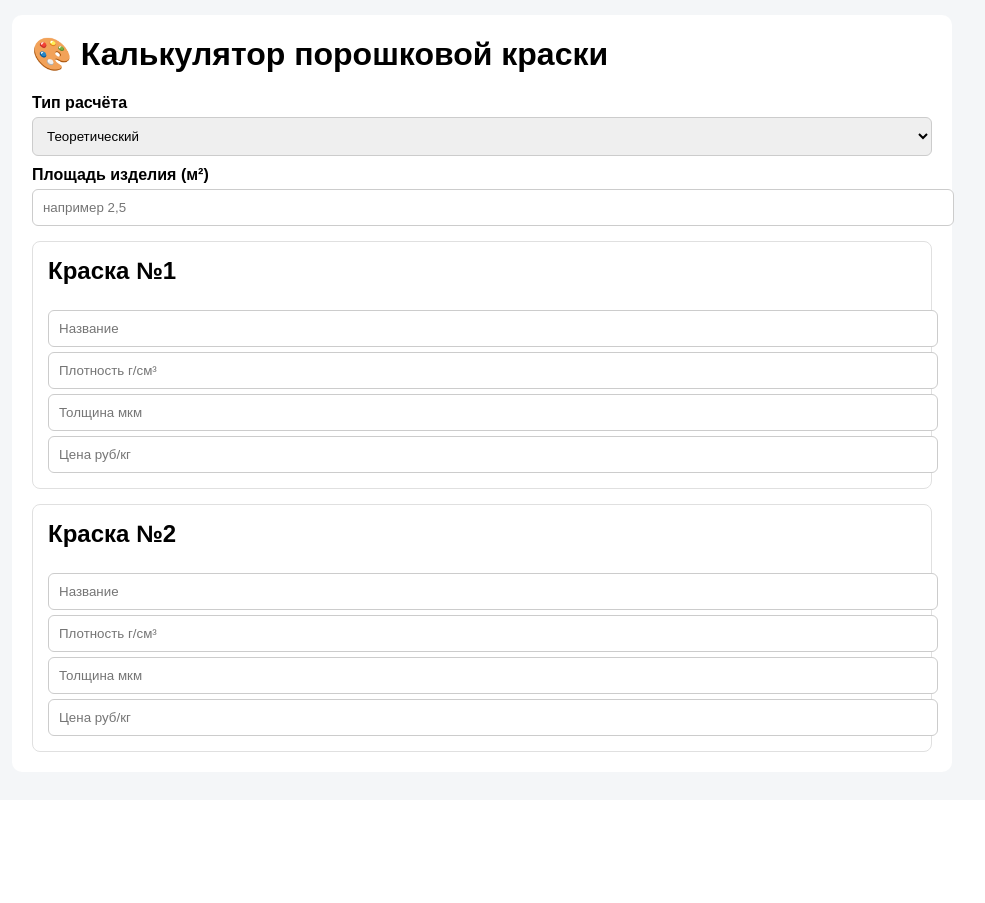
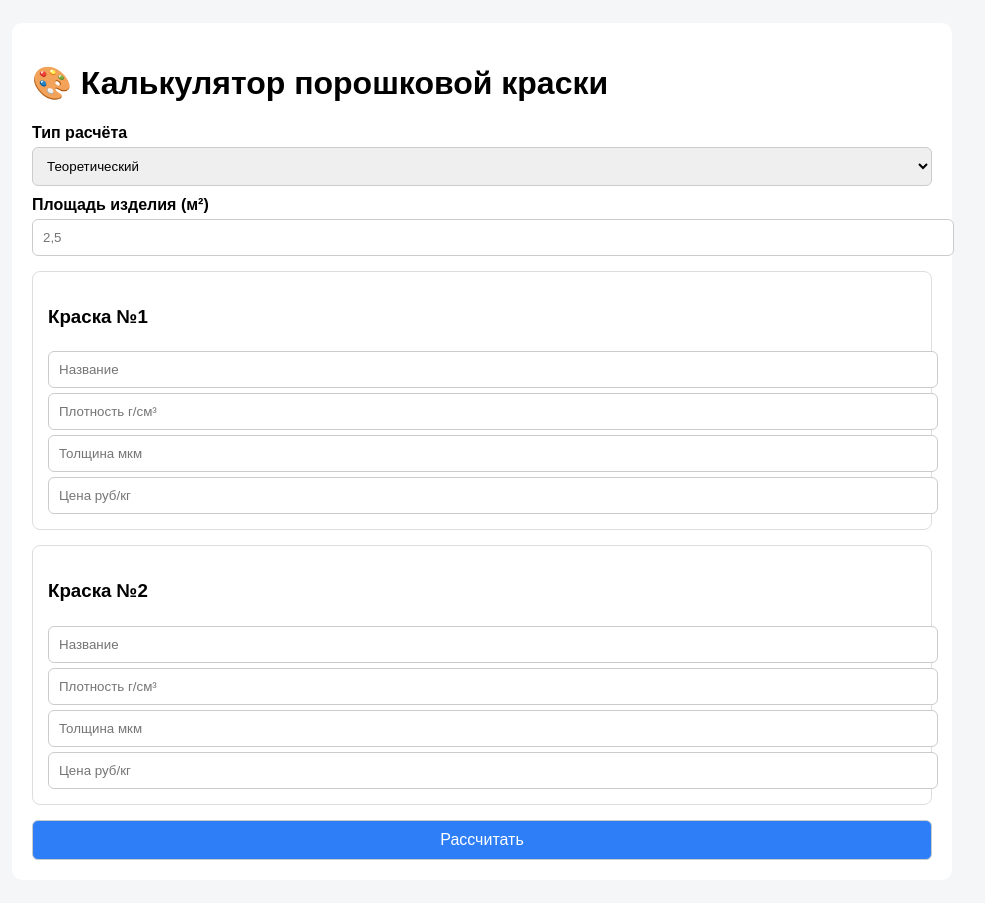
Before and after one commit to 10n1ck-cmd/paint-calculator-bot, a Flask app: page / in a window 1280 px wide. Shown: the whole page, without its empty margins (158-1143 px from the left). Before the commit the page ends 752 px from the top, so only its background shows below. Run offline with Flask 3, Linux system fonts and the light colour scheme.

Commit message:
Update index.html

```diff
--- a/templates/index.html
+++ b/templates/index.html
@@ -3,52 +3,22 @@
 <head>
 <meta charset="UTF-8">
 <title>Калькулятор порошковой краски</title>
-<meta name="viewport" content="width=device-width, initial-scale=1.0">
+<meta name="viewport" content="width=device-width, initial-scale=1">
 
 <style>
-body{
-    font-family: Arial, sans-serif;
-    background:#f4f6f8;
-    margin:0;
-    padding:15px;
-}
-.container{
-    max-width:900px;
-    margin:auto;
-    background:#fff;
-    padding:20px;
-    border-radius:10px;
-}
-h1,h2{margin-top:0}
-label{display:block;margin-top:10px;font-weight:bold}
-input,select,button{
-    width:100%;
-    padding:10px;
-    margin-top:5px;
-    border-radius:6px;
-    border:1px solid #ccc;
-}
-button{
-    background:#2d7ef7;
-    color:#fff;
-    font-size:16px;
-    cursor:pointer;
-}
-button:hover{background:#1f66d1}
-.block{
-    border:1px solid #e0e0e0;
-    padding:15px;
-    margin-top:15px;
-    border-radius:8px;
-}
+body{font-family:Arial;background:#f4f6f8;padding:15px}
+.container{max-width:900px;margin:auto;background:#fff;padding:20px;border-radius:10px}
+label{font-weight:bold;margin-top:10px;display:block}
+input,select,button{width:100%;padding:10px;margin-top:5px;border-radius:6px;border:1px solid #ccc}
+button{background:#2d7ef7;color:#fff;font-size:16px;margin-top:15px}
+.block{border:1px solid #ddd;padding:15px;border-radius:8px;margin-top:15px}
 .hidden{display:none}
-.result{
-    background:#f0f7ff;
-    padding:15px;
-    border-radius:8px;
-    margin-top:20px;
-    white-space:pre-wrap;
-}
+table{width:100%;border-collapse:collapse;margin-top:20px}
+th,td{border:1px solid #ccc;padding:8px;text-align:center}
+.good{background:#e6ffe6;font-weight:bold}
+.bad{background:#ffecec}
+.actions{display:flex;gap:10px;margin-top:15px}
+.actions button{flex:1}
 </style>
 </head>
 
@@ -58,17 +28,17 @@ button:hover{background:#1f66d1}
 
 <label>Тип расчёта</label>
 <select id="calcType" onchange="toggleCalc()">
-    <option value="theoretical">Теоретический</option>
-    <option value="practical">Практический</option>
+<option value="theoretical">Теоретический</option>
+<option value="practical">Практический</option>
 </select>
 
 <label>Площадь изделия (м²)</label>
-<input id="product_area" type="text" inputmode="decimal" placeholder="например 2,5">
+<input id="product_area" inputmode="decimal" placeholder="2,5">
 
 <!-- ТЕОРЕТИЧЕСКИЙ -->
-<div id="theoreticalBlock">
+<div id="theoretical">
 <div class="block">
-<h2>Краска №1</h2>
+<h3>Краска №1</h3>
 <input id="p1_name" placeholder="Название">
 <input id="p1_density" placeholder="Плотность г/см³">
 <input id="p1_thickness" placeholder="Толщина мкм">
@@ -76,10 +46,146 @@ button:hover{background:#1f66d1}
 </div>
 
 <div class="block">
-<h2>Краска №2</h2>
+<h3>Краска №2</h3>
 <input id="p2_name" placeholder="Название">
 <input id="p2_density" placeholder="Плотность г/см³">
 <input id="p2_thickness" placeholder="Толщина мкм">
 <input id="p2_price" placeholder="Цена руб/кг">
 </div>
 </div>
+
+<!-- ПРАКТИЧЕСКИЙ -->
+<div id="practical" class="hidden">
+<div class="block">
+<h3>Краска №1</h3>
+<input id="p1p_name" placeholder="Название">
+<input id="p1_real" placeholder="Фактический расход кг">
+<input id="p1p_price" placeholder="Цена руб/кг">
+</div>
+
+<div class="block">
+<h3>Краска №2</h3>
+<input id="p2p_name" placeholder="Название">
+<input id="p2_real" placeholder="Фактический расход кг">
+<input id="p2p_price" placeholder="Цена руб/кг">
+</div>
+</div>
+
+<button onclick="calculate()">Рассчитать</button>
+
+<div id="out" class="hidden">
+<table>
+<thead id="tableHead"></thead>
+<tbody id="tableBody"></tbody>
+</table>
+
+<div class="actions">
+<button onclick="downloadPDF()">📄 PDF</button>
+<button onclick="downloadExcel()">📊 Excel</button>
+</div>
+</div>
+
+</div>
+
+<script>
+function num(v){
+    return parseFloat(String(v).replace(',', '.')) || 0
+}
+
+function toggleCalc(){
+    theoretical.classList.toggle('hidden', calcType.value !== 'theoretical')
+    practical.classList.toggle('hidden', calcType.value !== 'practical')
+}
+
+async function calculate(){
+let payload = {
+    calc_type: calcType.value,
+    product_area: num(product_area.value)
+}
+if(payload.product_area <= 0){
+    alert('Введите площадь')
+    return
+}
+
+if(calcType.value === 'theoretical'){
+    payload.paint1 = {
+        name: p1_name.value,
+        density: num(p1_density.value),
+        thickness: num(p1_thickness.value),
+        price: num(p1_price.value)
+    }
+    payload.paint2 = {
+        name: p2_name.value,
+        density: num(p2_density.value),
+        thickness: num(p2_thickness.value),
+        price: num(p2_price.value)
+    }
+} else {
+    payload.paint1 = {
+        name: p1p_name.value,
+        real_consumption: num(p1_real.value),
+        price: num(p1p_price.value)
+    }
+    payload.paint2 = {
+        name: p2p_name.value,
+        real_consumption: num(p2_real.value),
+        price: num(p2p_price.value)
+    }
+}
+
+const r = await fetch('/api/calculate', {
+    method:'POST',
+    headers:{'Content-Type':'application/json'},
+    body:JSON.stringify(payload)
+})
+const j = await r.json()
+if(!j.success){
+    alert(j.error)
+    return
+}
+
+render(j.result)
+}
+
+function render(r){
+out.classList.remove('hidden')
+tableBody.innerHTML = ''
+
+const isTheory = r.comparison.calculation_type === 'theoretical'
+const cheaper = r.comparison.cheaper_paint
+
+tableHead.innerHTML = `
+<tr>
+<th>Краска</th>
+<th>${isTheory ? 'Расход (расчёт)' : 'Факт. расход'} кг</th>
+<th>Покрытие м²/кг</th>
+<th>Стоимость ₽</th>
+<th>Цена м² ₽</th>
+</tr>
+`
+
+;['paint1','paint2'].forEach(k=>{
+    const p = r[k]
+    const tr = document.createElement('tr')
+    tr.className = k === cheaper ? 'good' : 'bad'
+
+    tr.innerHTML = `
+    <td>${p.name}</td>
+    <td>${(isTheory ? p.practical_consumption : p.real_consumption).toFixed(3)}</td>
+    <td>${p.coverage_area.toFixed(2)}</td>
+    <td>${p.product_cost.toFixed(2)}</td>
+    <td>${p.cost_per_sqm.toFixed(2)}</td>
+    `
+    tableBody.appendChild(tr)
+})
+}
+
+function downloadPDF(){
+    alert('PDF — следующий этап')
+}
+
+function downloadExcel(){
+    alert('Excel — следующий этап')
+}
+</script>
+</body
```
